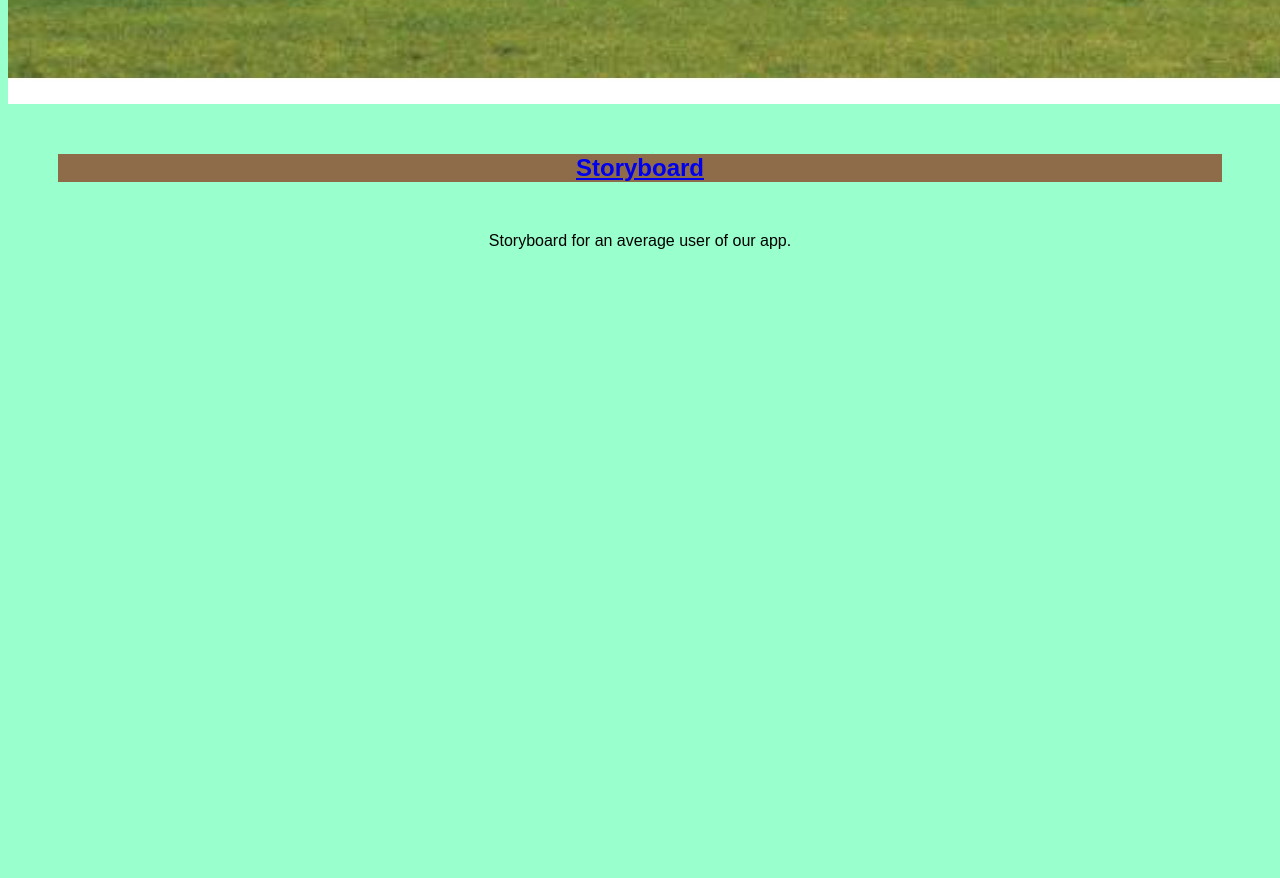
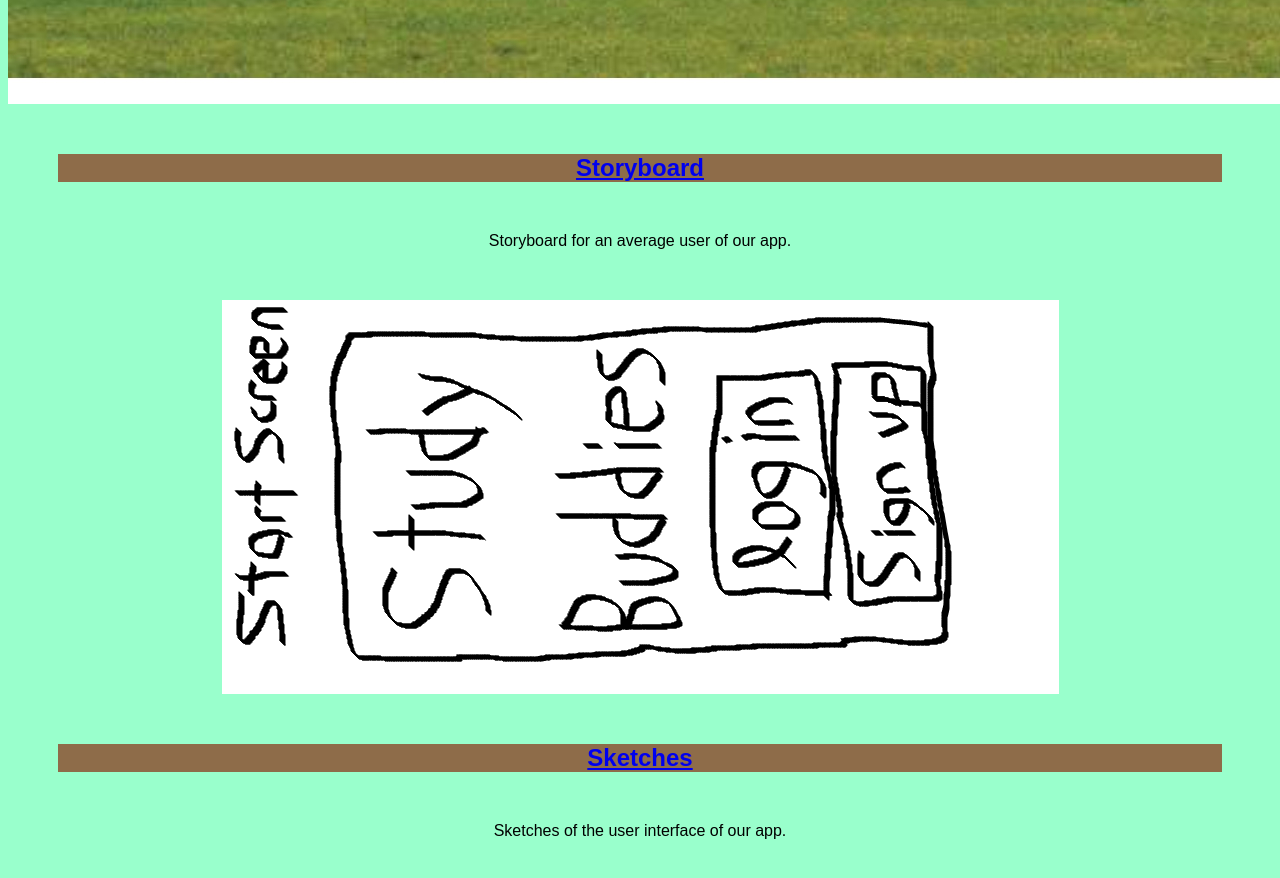
Before and after one commit to PluralOfGoose/PluralOfGoose.github.io, a plain HTML site: page index.html in a window 1280 px wide. Shown: the part 5103-5981 px from the top of the page. Before the commit the page ends 5403 px from the top, so only its background shows below. Drawn offline with Linux system fonts and the light colour scheme.

Commit message:
Add files via upload

```diff
--- a/index.html
+++ b/index.html
@@ -60,5 +60,15 @@
 
             </section>
 
+            <section class="assignment6">
+
+                <a href="Files/Sketches.pdf" target="_blank"><img src="Pictures/Sketch.png"></a>
+
+                <a href="Files/Sketches.pdf" target="_blank"><h2>Sketches</h2></a>
+
+                <p> Sketches of the user interface of our app. </p>
+
+            </section>
+
         </body>
     </html>
```
